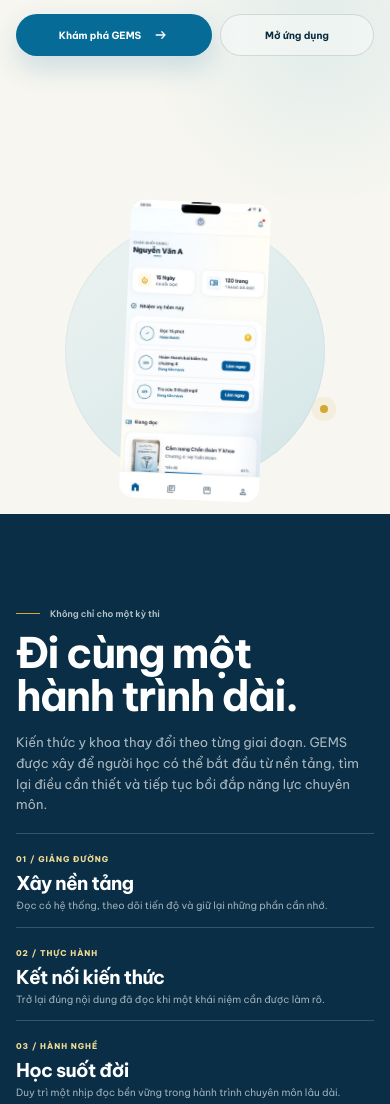
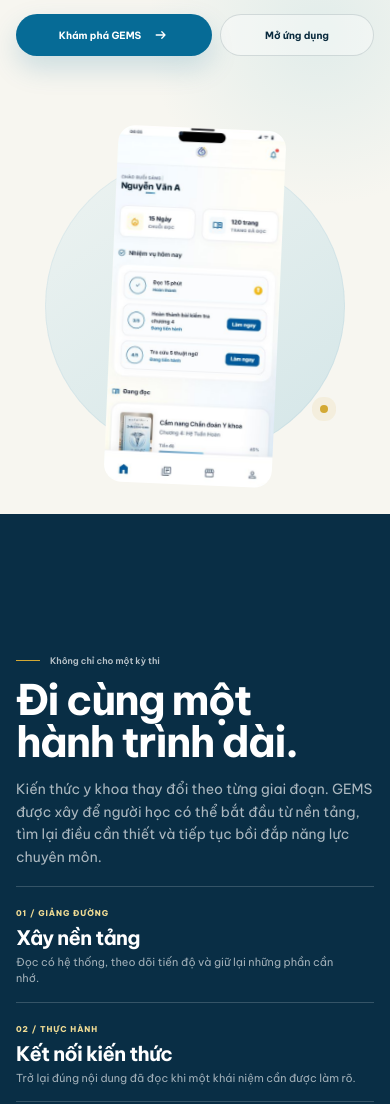
Before and after one commit to hoanganhthai2104/gems-ebook, a website: page landing/index.html in a window 390 px wide. Shown: the part 330-1434 px from the top of the page. Drawn offline with Linux system fonts and the light colour scheme.

Commit message:
refine: balance mobile story and visuals

```diff
--- a/landing/index.html
+++ b/landing/index.html
@@ -868,7 +868,9 @@
       html {
         scroll-snap-type: y mandatory;
         scroll-padding-top: 0;
+        scrollbar-width: none;
       }
+      html::-webkit-scrollbar { display: none; }
       body { overscroll-behavior-y: none; }
       .shell { width: min(calc(100% - 32px), var(--shell)); }
       .snap {
@@ -957,19 +959,20 @@
         right: 0;
         bottom: 8px;
         left: 0;
-        min-height: 310px;
+        min-height: 400px;
         margin: 0;
       }
-      .hero-halo { width: 260px; }
+      .hero-halo { width: 300px; }
       .hero-device {
-        width: 144px;
+        width: 172px;
         transform: rotate(2.5deg);
       }
       .hero-note { display: none; }
 
       .journey .section-inner {
-        justify-content: flex-start;
-        padding-top: 94px;
+        justify-content: center;
+        padding-top: 72px;
+        padding-bottom: 72px;
       }
       .journey-top { gap: 14px; }
       .journey-note { font-size: 9px; }
@@ -986,7 +989,7 @@
       .library-copy > p,
       .experience-copy > p,
       .principles-intro {
-        font-size: 13px;
+        font-size: 14px;
         line-height: 1.6;
       }
       .journey-intro { padding: 0; }
@@ -999,17 +1002,17 @@
       .journey-step,
       .journey-step + .journey-step {
         min-height: 0;
-        padding: 12px 0 13px;
+        padding: 13px 0 15px;
         border-top: 1px solid rgba(255,255,255,.18);
         border-right: 0;
       }
       .journey-step span { font-size: 8px; }
-      .journey-step h3 { margin-top: 5px; font-size: 19px; }
+      .journey-step h3 { margin-top: 5px; font-size: 20px; }
       .journey-step p {
         max-width: 340px;
         margin-top: 4px;
-        font-size: 10px;
-        line-height: 1.45;
+        font-size: 11px;
+        line-height: 1.5;
       }
 
       .library .section-inner {
@@ -1047,11 +1050,11 @@
         right: 0;
         bottom: 12px;
         left: 0;
-        min-height: 280px;
+        min-height: 340px;
       }
-      .library-stage::before { width: 245px; height: 245px; }
+      .library-stage::before { width: 280px; height: 280px; }
       .library-device {
-        width: 130px;
+        width: 150px;
         transform: rotate(-2deg);
       }
       .library-shelf { display: none; }
@@ -1080,17 +1083,17 @@
         right: 0;
         bottom: 16px;
         left: 0;
-        min-height: 300px;
+        min-height: 340px;
       }
-      .experience-orbit { width: 270px; height: 270px; }
+      .experience-orbit { width: 300px; height: 300px; }
       .reader-device {
         left: 4%;
-        width: 135px;
+        width: 150px;
         transform: translateY(-50%) rotate(-3deg);
       }
       .audio-device {
         right: 3%;
-        width: 115px;
+        width: 128px;
         transform: translateY(-50%) rotate(4deg);
       }
 
```
